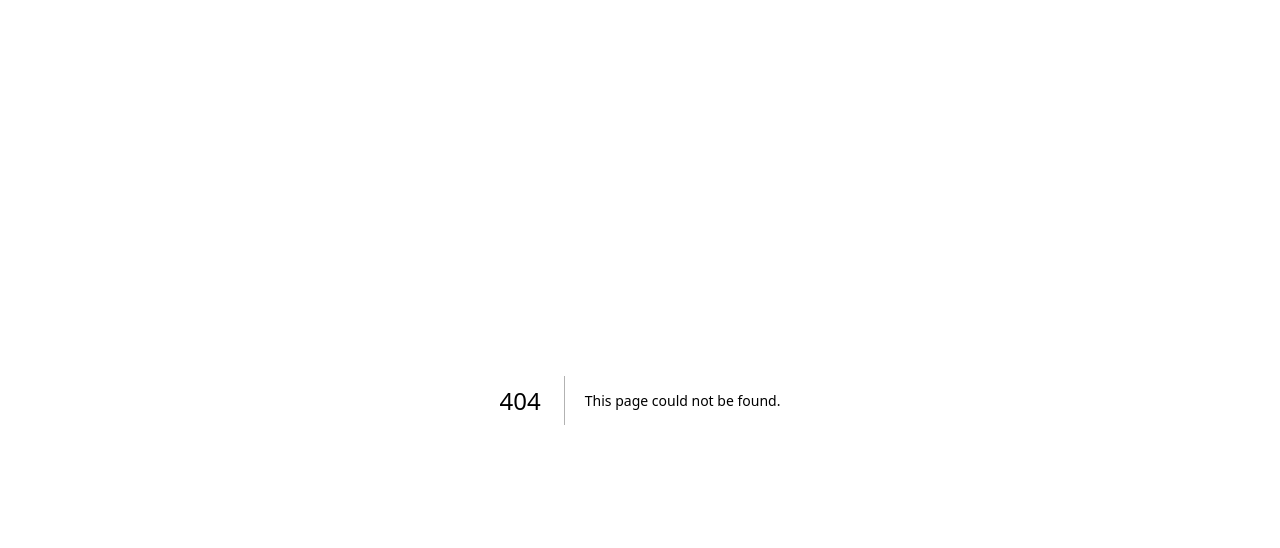
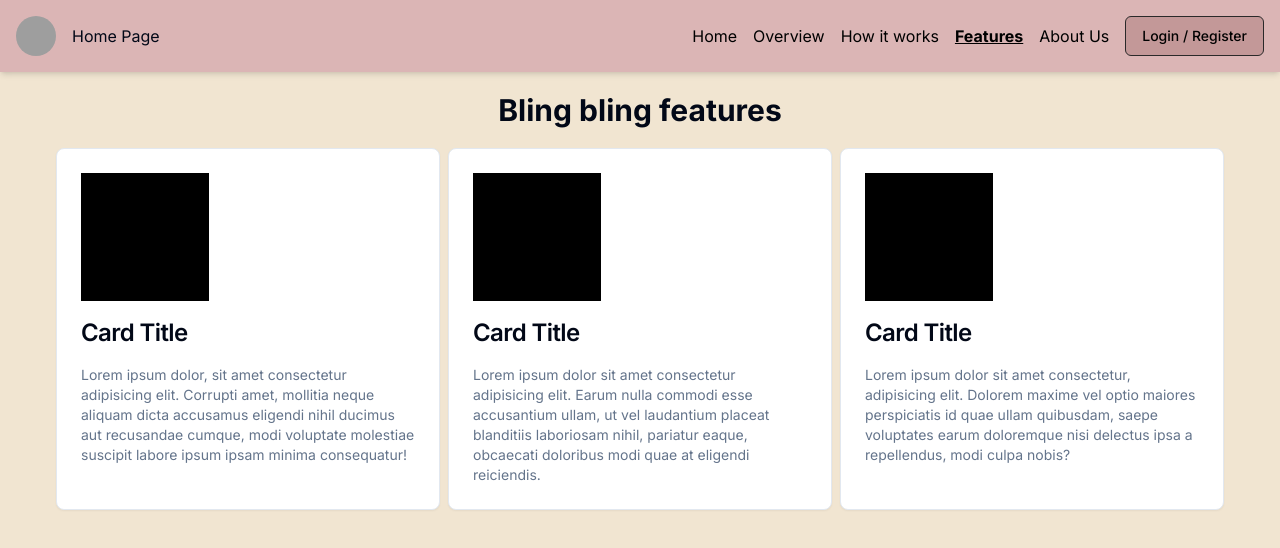
Before and after one commit to Aiyern30/Voting-System-DevMatch-Hackathon-, a Next.js app: page /Features in a window 1280 px wide. Before the commit this address had no page. Shown: the top 548 px of the page. Built offline with nearby package versions, Linux system fonts and the light colour scheme; grey boxes are pictures that could not be loaded.

Commit message:
UI left about us

```diff
--- /dev/null
+++ b/src/app/Features/page.tsx
@@ -0,0 +1,61 @@
+import {
+  Card,
+  CardContent,
+  CardDescription,
+  CardFooter,
+  CardHeader,
+  CardTitle,
+} from "@/components/ui/Card";
+import Header from "@/components/ui/Components/Header";
+import React from "react";
+
+const page = () => {
+  return (
+    <div>
+      <Header />
+      <div className="text-3xl font-bold text-center my-5">
+        Bling bling features
+      </div>
+      <div className="flex justify-center space-x-2 ">
+        <Card className="max-w-96 ">
+          <CardHeader className="space-y-5">
+            <div className="bg-black h-32 w-32"></div>
+            <CardTitle>Card Title</CardTitle>
+            <CardDescription>
+              Lorem ipsum dolor, sit amet consectetur adipisicing elit. Corrupti
+              amet, mollitia neque aliquam dicta accusamus eligendi nihil
+              ducimus aut recusandae cumque, modi voluptate molestiae suscipit
+              labore ipsum ipsam minima consequatur!
+            </CardDescription>
+          </CardHeader>
+        </Card>
+        <Card className="max-w-96">
+          <CardHeader className="space-y-5">
+            <div className="bg-black h-32 w-32"></div>
+            <CardTitle>Card Title</CardTitle>
+            <CardDescription>
+              Lorem ipsum dolor sit amet consectetur adipisicing elit. Earum
+              nulla commodi esse accusantium ullam, ut vel laudantium placeat
+              blanditiis laboriosam nihil, pariatur eaque, obcaecati doloribus
+              modi quae at eligendi reiciendis.
+            </CardDescription>
+          </CardHeader>
+        </Card>
+        <Card className="max-w-96">
+          <CardHeader className="space-y-5">
+            <div className="bg-black h-32 w-32"></div>
+            <CardTitle>Card Title</CardTitle>
+            <CardDescription>
+              Lorem ipsum dolor sit amet consectetur, adipisicing elit. Dolorem
+              maxime vel optio maiores perspiciatis id quae ullam quibusdam,
+              saepe voluptates earum doloremque nisi delectus ipsa a
+              repellendus, modi culpa nobis?
+            </CardDescription>
+          </CardHeader>
+        </Card>
+      </div>
+    </div>
+  );
+};
+
+export default page;
--- a/src/app/globals.css
+++ b/src/app/globals.css
@@ -65,5 +65,6 @@
   }
   body {
     @apply bg-background text-foreground;
+    background: #f1e5d1;
   }
 }
```
